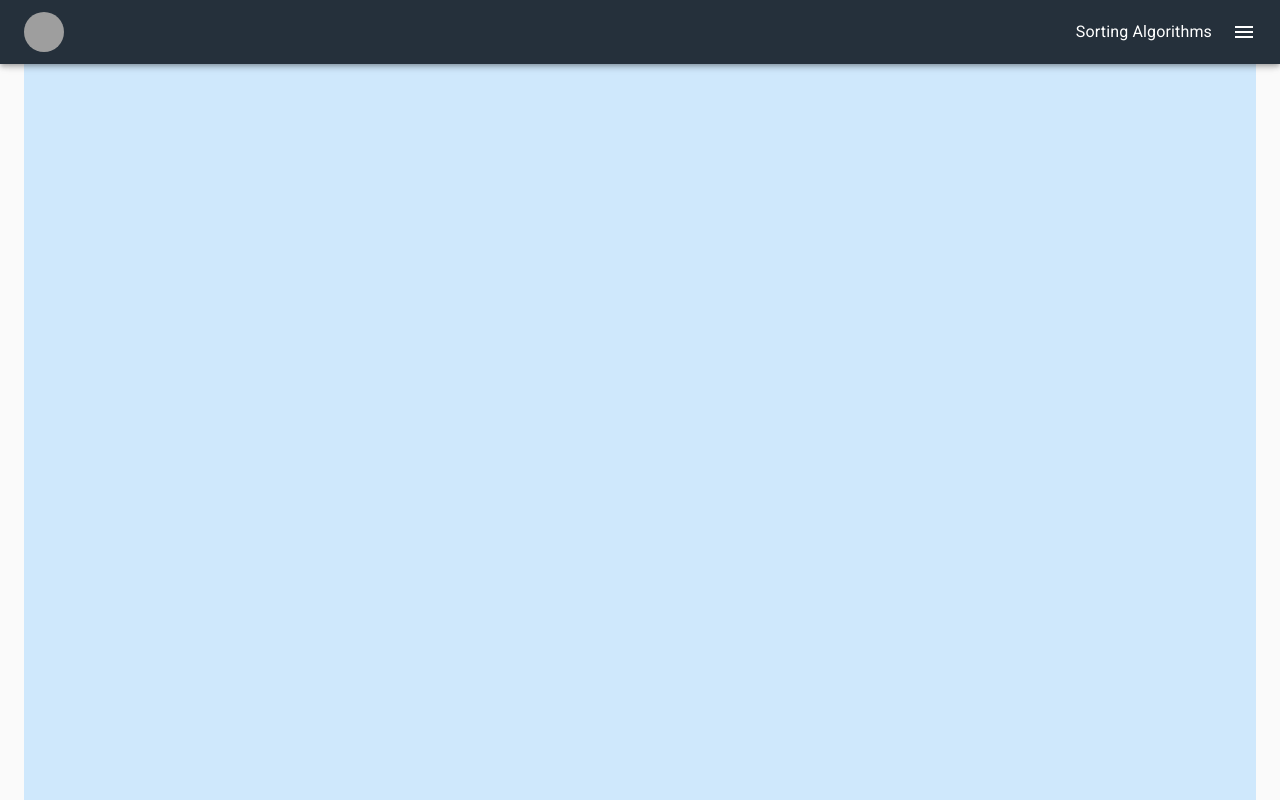
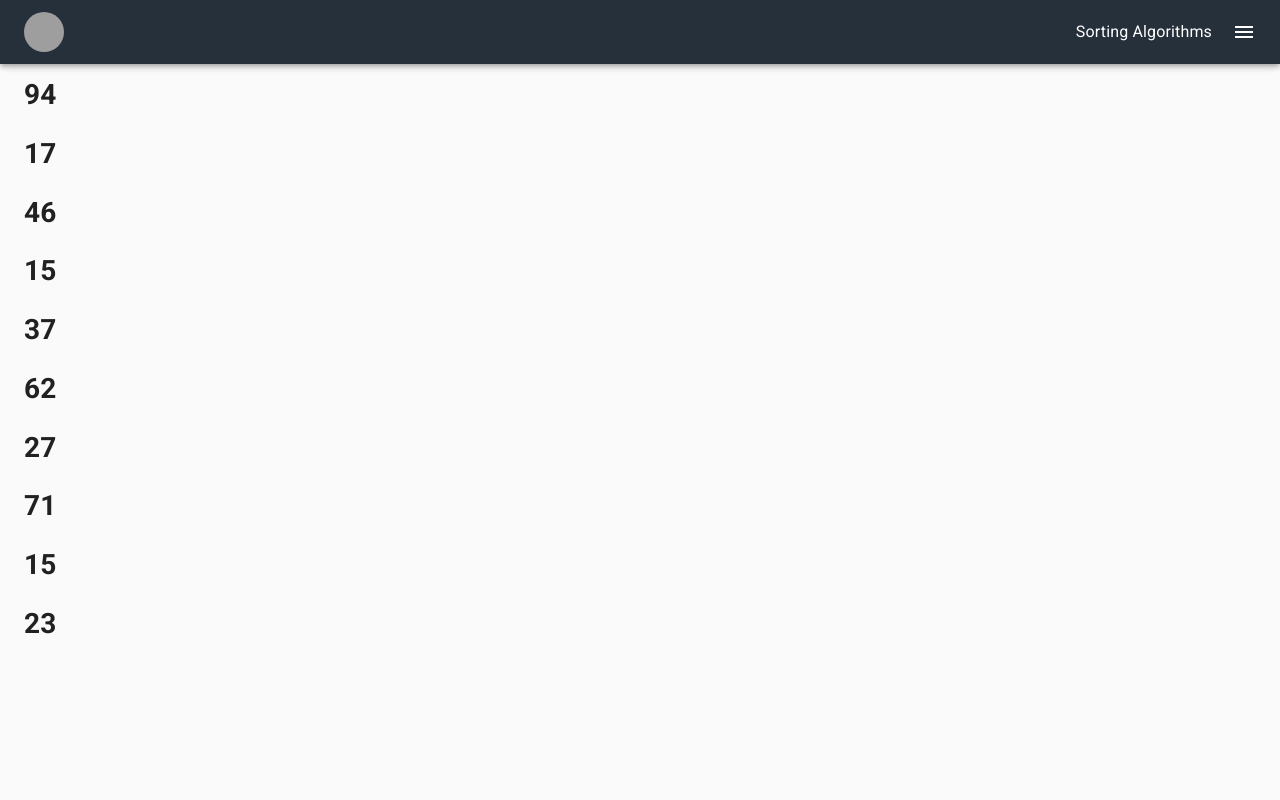
Before and after one commit to diegodominguez3/sorting-algorithms-animation, a React (Create React App) app: page / in a window 1280 px wide. Built offline with nearby package versions, Linux system fonts and the light colour scheme; grey boxes are pictures that could not be loaded.

Commit message:
random elements

```diff
--- a/src/components/Header.js
+++ b/src/components/Header.js
@@ -94,7 +94,7 @@ export default function PersistentDrawerRight() {
         })}
       >
         <Toolbar className={classes.toolBar}>
-          <Avatar src={logo} alt="react-logo" noWrap className={classes.logo}/>
+          <Avatar src={logo} alt="react-logo" className={classes.logo}/>
           <IconButton
             color="inherit"
             aria-label="open drawer"
--- a/src/components/SortData.js
+++ b/src/components/SortData.js
@@ -1,15 +1,54 @@
 import React from 'react';
 import CssBaseline from '@material-ui/core/CssBaseline';
-import Typography from '@material-ui/core/Typography';
 import Container from '@material-ui/core/Container';
 
 class SortData extends React.Component {
+  constructor(props) {
+    super(props);
+    this.state = {
+      elements: [],
+      elementsSize: 10,
+      minValue: 1,
+      maxValue: 100
+    }
+    this.populateElementsList = this.populateElementsList.bind(this);
+    this.getRandomInt = this.getRandomInt.bind(this);
+    this.renderElements = this.renderElements.bind(this);
+  }
+
+  componentDidMount() {
+    this.setState({elements: this.populateElementsList()});
+  }
+
+  getRandomInt(min, max) {
+    return Math.floor(Math.random() * (max - min)) + min;
+  }
+
+  populateElementsList () {
+    let tempList = [];
+    for(let i = 0; i < this.state.elementsSize; i++) {
+      const randomNum = this.getRandomInt(this.state.minValue, this.state.maxValue)
+      tempList.push(randomNum);
+    }
+    return  tempList;
+  }
+
+  renderElements() {
+    return (
+      this.state.elements.map((el) => {
+        return (
+          <div key={el}><h1>{el}</h1></div>
+        );
+      })
+    );
+  }
+
   render() {
     return (
       <React.Fragment>
         <CssBaseline />
-            <Container maxWidth="lg">
-              <Typography component="div" style={{ backgroundColor: '#cfe8fc', height: '100vh' }} />
+        <Container maxWidth="lg" style={{marginTop: '75px'}}>
+          {this.renderElements()}
         </Container>
       </React.Fragment>
     );
```
Lines whose indentation alone changed are shown as unchanged.
